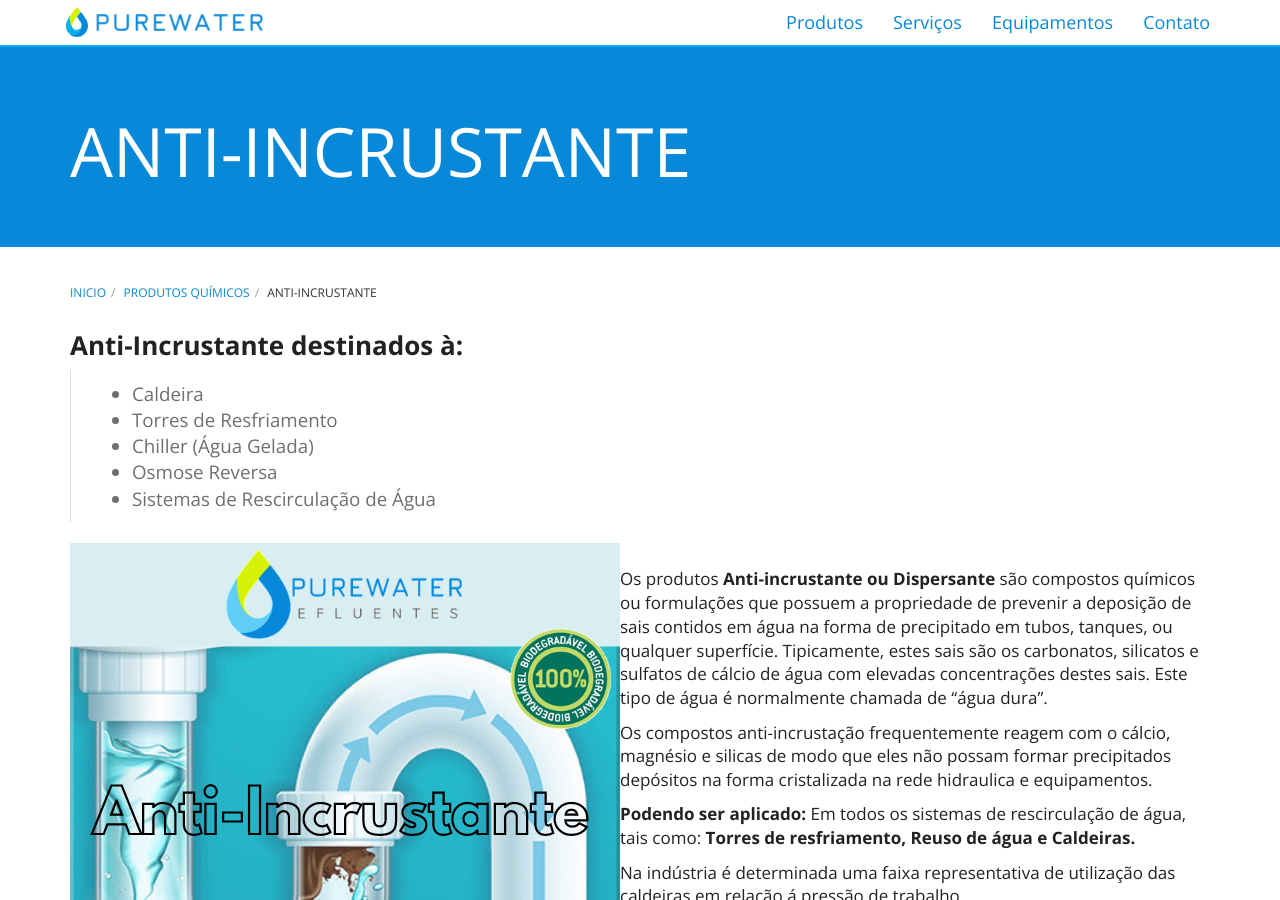
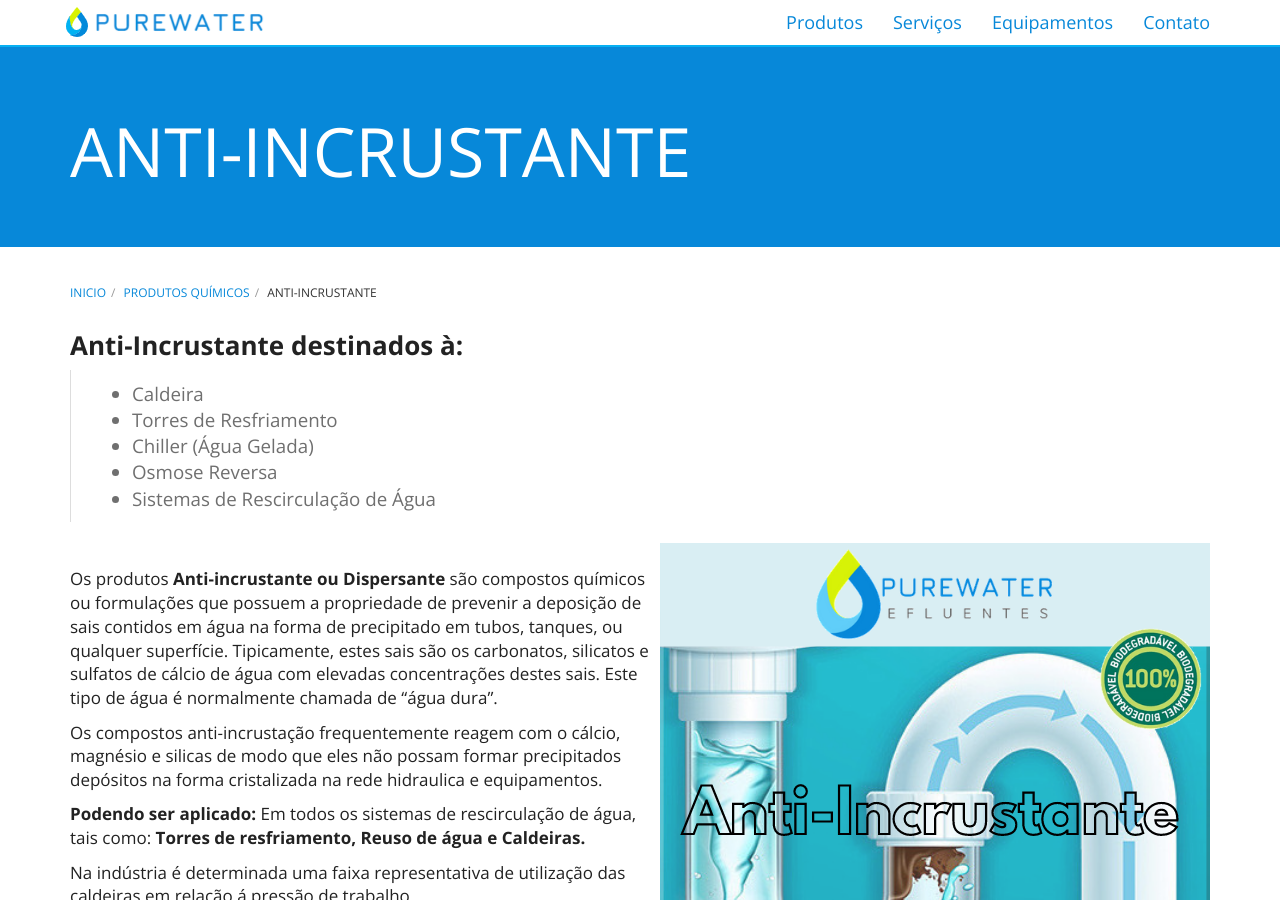
Before and after one commit to purewaterefluentes/purewaterefluentes.github.io, a Jekyll site: the page built from produtos/anti-incrustante.md, in a window 1280 px wide and 900 px high. Built offline with Jekyll 4.4.1, drawn with Linux system fonts in a browser that asks for light colours; nearby versions of some CDN libraries; library files that are not in the unit come from our copies.

Commit message:
Update anti-incrustante.md

```diff
--- a/produtos/anti-incrustante.md
+++ b/produtos/anti-incrustante.md
@@ -14,7 +14,7 @@
 - Sistemas de Rescirculação de Água
 >
 
-<img class="img-responsive pull-left" style="max-width: 100%;" src="../../website/images/Anti-Incrustante para Caldeira.png" alt="Anti-Incrustante para caldeira">
+<img class="img-responsive pull-right" style="max-width: 100%;" src="../../website/images/Anti-Incrustante para Caldeira.png" alt="Anti-Incrustante para caldeira">
 <br />
 Os produtos **Anti-incrustante ou Dispersante** são compostos químicos ou formulações que possuem a propriedade de prevenir a deposição de sais contidos em água na forma de precipitado em tubos, tanques, ou qualquer superfície. Tipicamente, estes sais são os carbonatos, silicatos e sulfatos de cálcio de água com elevadas concentrações destes sais. Este tipo de água é normalmente chamada de "água dura".
 
```
